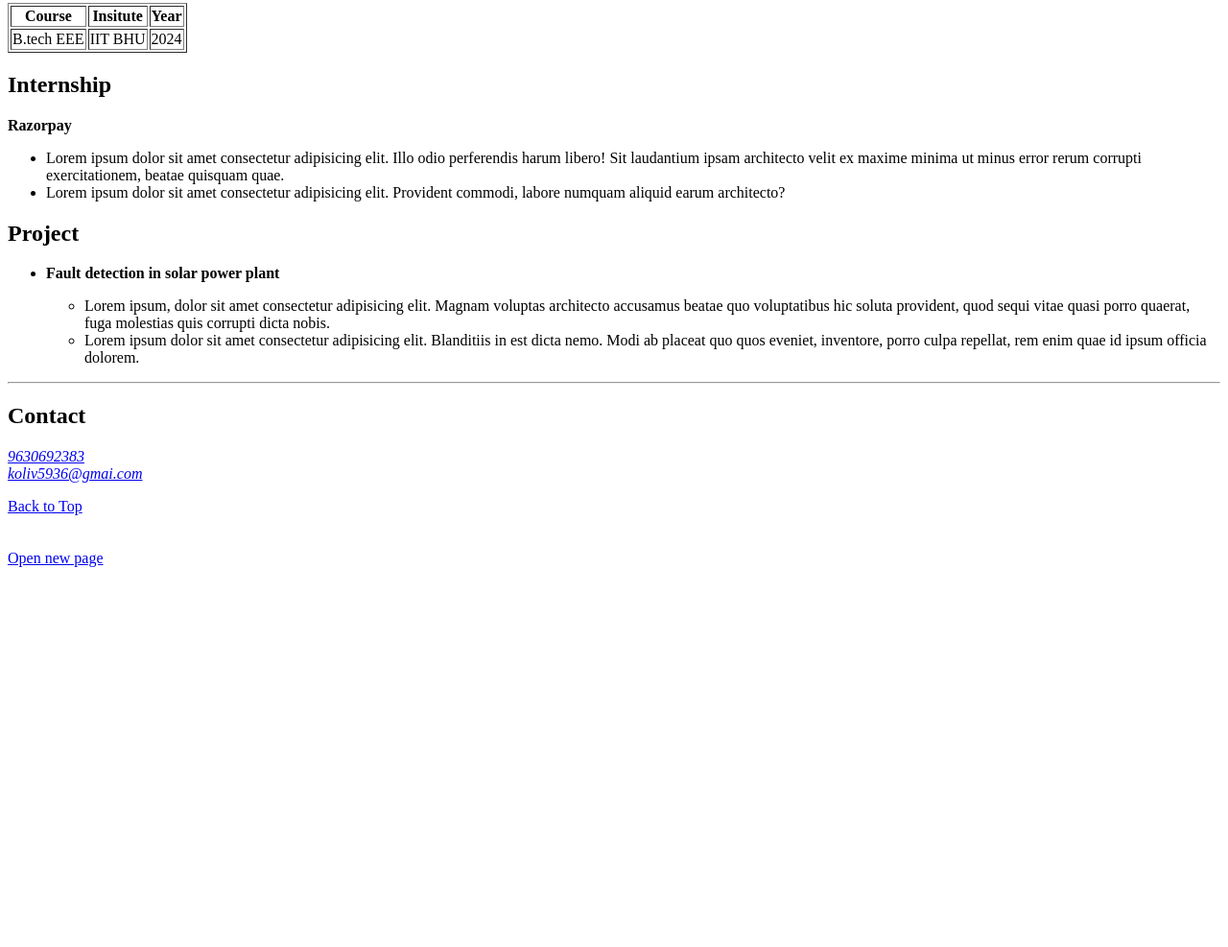
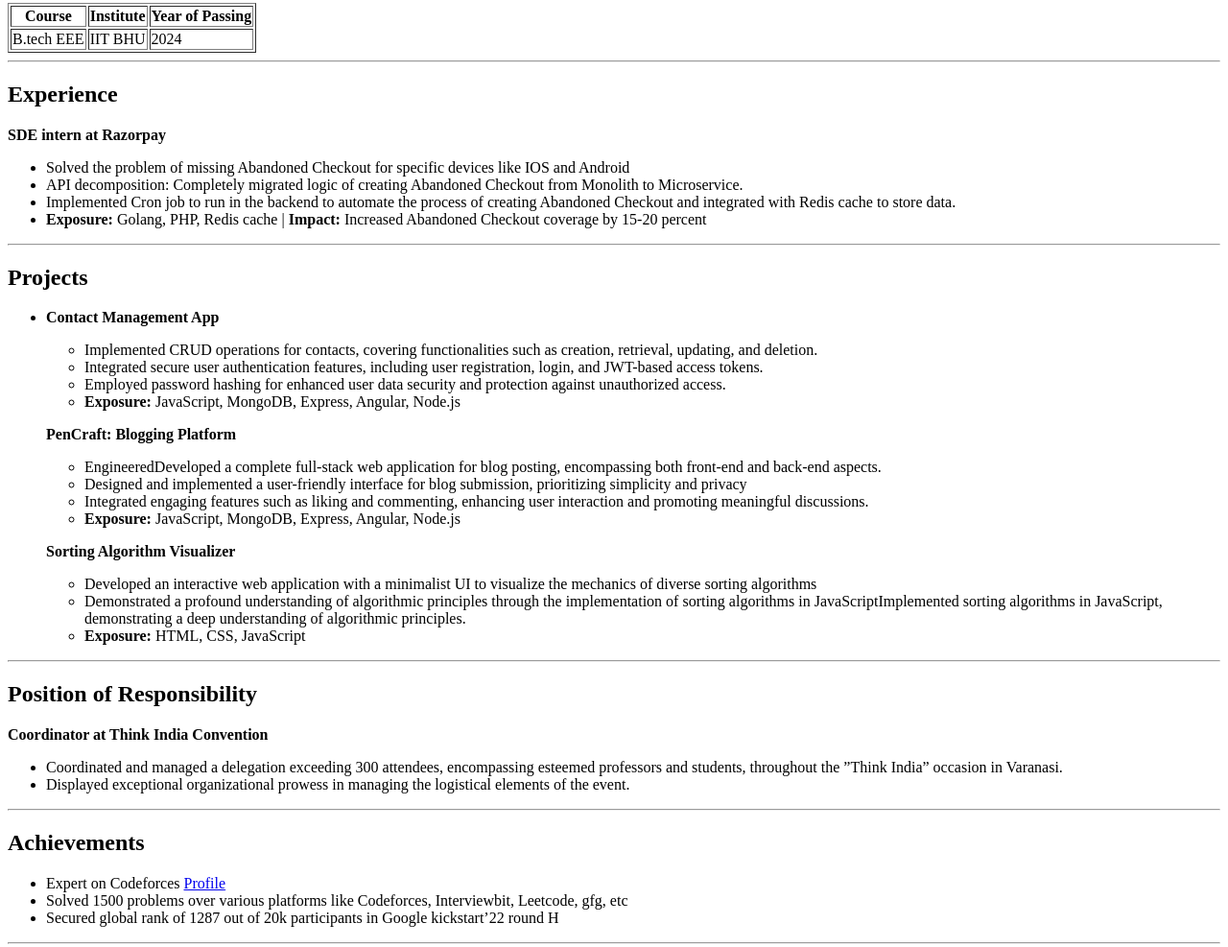
Before and after one commit to himanshu5133/resume, a plain HTML site: page index.html in a window 1280 px wide. Shown: the part 342-1329 px from the top of the page at 96% size. Before the commit the page ends 941 px from the top, so only its background shows below. Drawn offline with Linux system fonts and the light colour scheme.

Commit message:
Modified content and added more sections

```diff
--- a/index.html
+++ b/index.html
@@ -41,8 +41,8 @@
             <table border="">
                 <tr>
                     <th>Course</th>
-                    <th>Insitute</th>
-                    <th>Year</th>
+                    <th>Institute</th>
+                    <th>Year of Passing</th>
                 </tr>
                 <tr>
                     <td>
@@ -56,43 +56,72 @@
                     </td>
                 </tr>
             </table>
+            <hr>
         </section>
-        <section id="internship">
-            <h2>Internship</h2>
-            <p><strong>Razorpay</strong></p>
+        <section id="experience">
+            <h2>Experience</h2>
+            <p><strong>SDE intern at Razorpay</strong></p>
             <ul>
-                <li>Lorem ipsum dolor sit amet consectetur adipisicing elit. Illo odio perferendis harum libero! Sit
-                    laudantium ipsam architecto velit ex maxime minima ut minus error rerum corrupti exercitationem,
-                    beatae
-                    quisquam quae.</li>
-                <li>Lorem ipsum dolor sit amet consectetur adipisicing elit. Provident commodi, labore numquam aliquid
-                    earum
-                    architecto?</li>
+                <li>Solved the problem of missing Abandoned Checkout for specific devices like IOS and Android</li>
+                <li>API decomposition: Completely migrated logic of creating Abandoned Checkout from Monolith to Microservice. </li>
+                <li>Implemented Cron job to run in the backend to automate the process of creating Abandoned Checkout and integrated
+                    with Redis cache to store data.</li>
+                <li> <b>Exposure:</b> Golang, PHP, Redis cache | <b>Impact:</b> Increased Abandoned Checkout coverage by 15-20 percent</li>
             </ul>
+            <hr>
         </section>
         <section id="project">
-            <h2>Project</h2>
+            <h2>Projects</h2>
             <ul>
                 <li>
                     <article>
-                        <p><strong>Fault detection in solar power plant</strong></p>
+                        <p><strong>Contact Management App</strong></p>
                         <ul>
-                            <li>Lorem ipsum, dolor sit amet consectetur adipisicing elit. Magnam voluptas architecto
-                                accusamus
-                                beatae quo voluptatibus hic soluta provident, quod sequi vitae quasi porro quaerat, fuga
-                                molestias
-                                quis corrupti dicta nobis.</li>
-                            <li>Lorem ipsum dolor sit amet consectetur adipisicing elit. Blanditiis in est dicta nemo.
-                                Modi ab
-                                placeat quo quos eveniet, inventore, porro culpa repellat, rem enim quae id ipsum
-                                officia
-                                dolorem.
-                            </li>
+                            <li>Implemented CRUD operations for contacts, covering functionalities such as creation, retrieval, updating, and deletion.</li>
+                            <li>Integrated secure user authentication features, including user registration, login, and JWT-based access tokens.</li>
+                            <li>Employed password hashing for enhanced user data security and protection against unauthorized access.</li>
+                            <li><b>Exposure:</b> JavaScript, MongoDB, Express, Angular, Node.js</li>
+                        </ul>
+                    </article>
+                    <article>
+                        <p><strong>PenCraft: Blogging Platform</strong></p>
+                        <ul>
+                            <li>EngineeredDeveloped a complete full-stack web application for blog posting, encompassing both front-end and back-end aspects.</li>
+                            <li>Designed and implemented a user-friendly interface for blog submission, prioritizing simplicity and privacy</li>
+                            <li>Integrated engaging features such as liking and commenting, enhancing user interaction and promoting meaningful discussions.</li>
+                            <li><b>Exposure:</b> JavaScript, MongoDB, Express, Angular, Node.js</li>
+                        </ul>
+                    </article>
+                    <article>
+                        <p><strong>Sorting Algorithm Visualizer</strong></p>
+                        <ul>
+                            <li>Developed an interactive web application with a minimalist UI to visualize the mechanics of diverse sorting algorithms</li>
+                            <li>Demonstrated a profound understanding of algorithmic principles through the implementation of sorting algorithms in JavaScriptImplemented sorting algorithms in JavaScript, demonstrating a deep understanding of algorithmic principles.</li>
+                            <li><b>Exposure:</b> HTML, CSS, JavaScript</li>
                         </ul>
                     </article>
                 </li>
             </ul>
-
+            <hr>
+        </section>
+        <section id="por">
+            <h2>Position of Responsibility</h2>
+            <p><strong>Coordinator at Think India Convention</strong></p>
+            <ul>
+                <li>Coordinated and managed a delegation exceeding 300 attendees, encompassing esteemed professors and students,
+                    throughout the ”Think India” occasion in Varanasi.</li>
+                <li>Displayed exceptional organizational prowess in managing the logistical elements of the event.</li>
+            </ul>
+            <hr>
+        </section>
+        <section id="achievement">
+            <h2>Achievements</h2>
+            <ul>
+                <li>Expert on Codeforces <a href="https://codeforces.com/profile/whaaam">Profile</a></li>
+                <li>Solved 1500 problems over various platforms like Codeforces, Interviewbit, Leetcode, gfg, etc</li>
+                <li>Secured global rank of 1287 out of 20k participants in Google kickstart’22 round H
+                </li>
+            </ul>
             <hr>
         </section>
     </main>
@@ -102,10 +131,10 @@
         <p><i> <a href="tel:+919630692383">9630692383</a> <br> <a
                     href="mailto:koliv5936@gmai.com">koliv5936@gmai.com</a>
             </i></p>
-        <a href="#">Back to Top</a>
+        <!-- <a href="#">Back to Top</a> -->
     </footer>
     <br><br>
-    <a href="next.html">Open new page</a>
+    <!-- <a href="next.html">Open new page</a> -->
 </body>
 
 </html>
```
